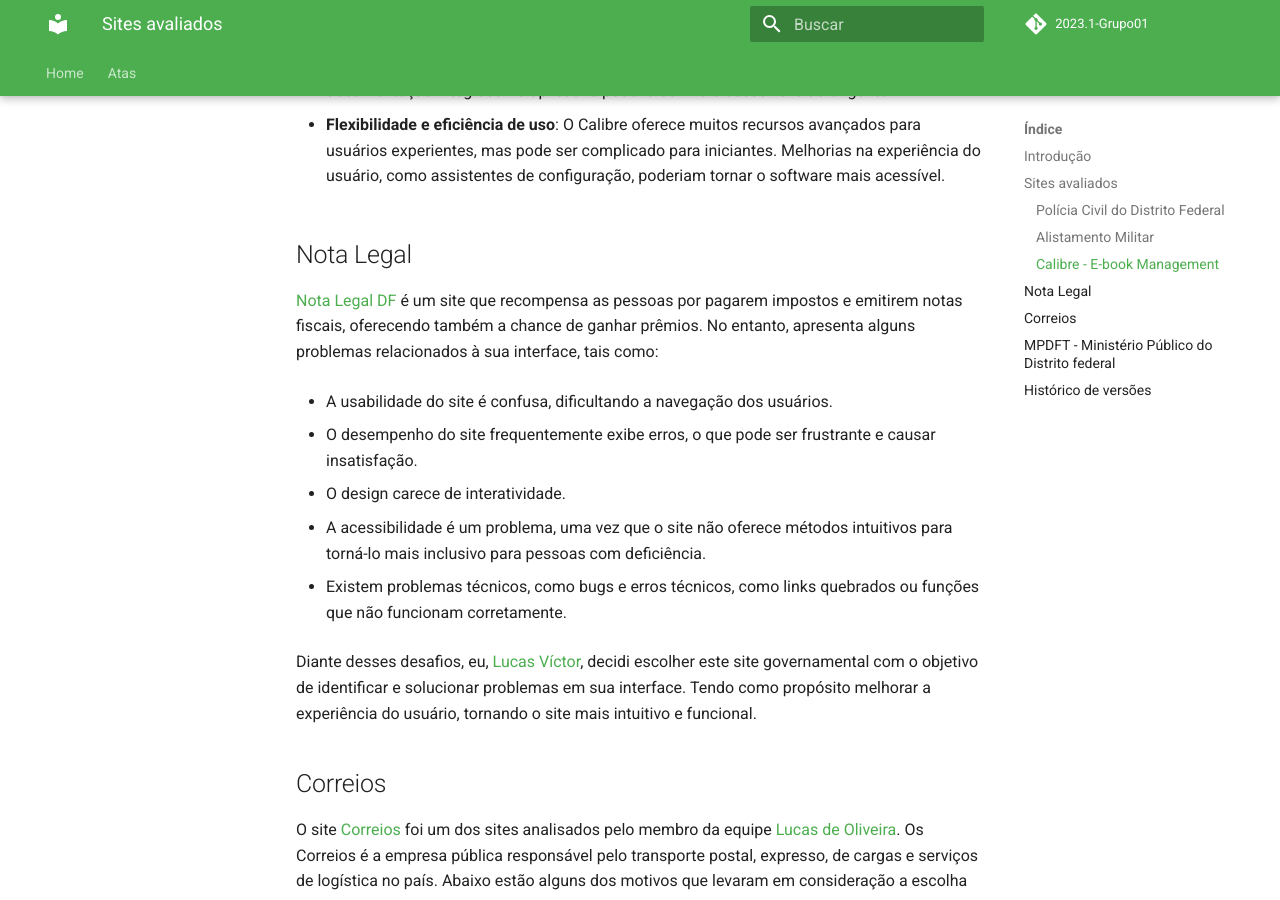
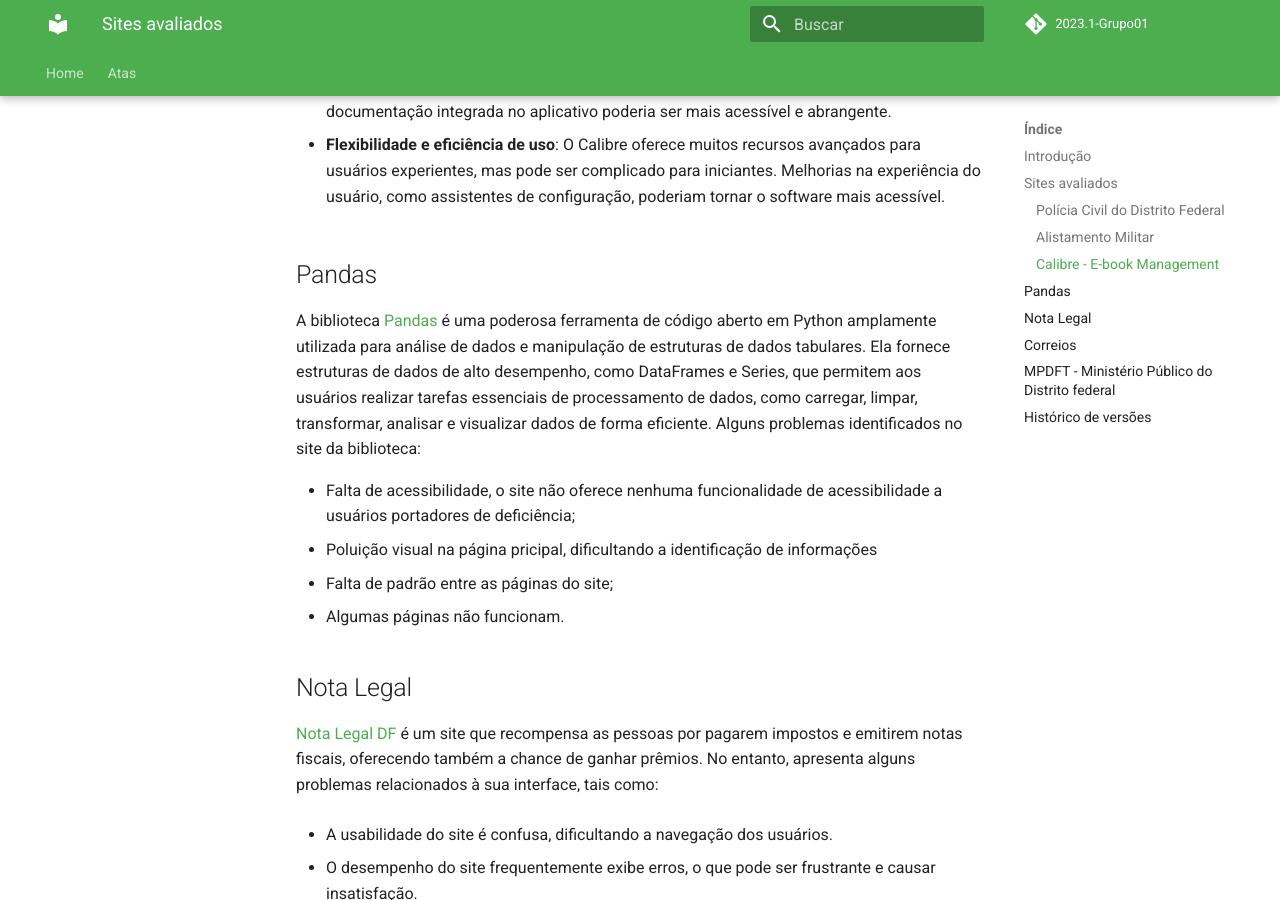
Before and after one commit to Interacao-Humano-Computador/2023.2-NotaLegal, an MkDocs documentation site: the page built from docs/planejamento do projeto/lista-sites-avaliados.md, in a window 1280 px wide and 900 px high, scrolled down 2056 px. Built offline with MkDocs 1.6.1 and Material for MkDocs 9.7.7, drawn with Linux system fonts in a browser that asks for light colours; comment, search, counter and statistics services are not loaded; some of the changed text lies outside the part shown.

Commit message:
Update lista-sites-avaliados.md

```diff
--- a/docs/planejamento do projeto/lista-sites-avaliados.md
+++ b/docs/planejamento do projeto/lista-sites-avaliados.md
@@ -5,11 +5,11 @@ Na fase inicial do projeto, os estudantes foram convidados a selecionar individu
 | Site avaliado                                                   | Membro que fez a avaliação                            |
 | :-------------------------------------------------------------: | :---------------------------------------------------: |
 | [Calibre - E-book Management](https://calibre-ebook.com)        |[Gabriel Rosa](https://github.com/gabrielrosa09)       |
+|[Pandas](https://pandas.pydata.org/)| [Gabriel Zaranza](https://github.com/GZaranza)|
+| [Polícia Civil do Distrito Federal](https://www.pcdf.df.gov.br) |[Izabella Alves](https://github.com/izabellaalves)     |
+| [Correios](https://www.correios.com.br/)     | [Lucas de Oliveira](https://github.com/LucasOliveiraDiasMarquesFerreira) |
 | [Alistamento Militar](https://alistamento.eb.mil.br/)           |[Lucas Ribeiro](https://github.com/lucassouzs)         |
-| [Polícia Civil do Distrito Federal](https://www.pcdf.df.gov.br) |[Izabella Alves](https://github.com/izabellaalves)     |
 | [Nota Legal](https://www.notalegal.df.gov.br/)                  | [Lucas Víctor](https://github.com/Lucas13032003)      |
-| [Correios](https://www.correios.com.br/)     | [Lucas de Oliveira](https://github.com/LucasOliveiraDiasMarquesFerreira) |
-| | |
 | [Ministério Público do Distrito Federal](https://www.mpdft.mp.br/portal/) | [Zenilda Vieira](https://github.com/ZenildaVieira) |
 
 **Tabela 1:** Tabela de sites avaliados (Fonte: [Izabella Alves](https://github.com/izabellaalves))
@@ -43,6 +43,15 @@ Um dos aplicativos cogitados pela equipe foi o [Calibre - E-book Management](htt
 - **Ajuda e documentação**: O Calibre oferece uma extensa documentação online, tutoriais e uma comunidade ativa de usuários que podem ajudar a resolver problemas. No entanto, a documentação integrada no aplicativo poderia ser mais acessível e abrangente.
 
 - **Flexibilidade e eficiência de uso**: O Calibre oferece muitos recursos avançados para usuários experientes, mas pode ser complicado para iniciantes. Melhorias na experiência do usuário, como assistentes de configuração, poderiam tornar o software mais acessível.
+
+## Pandas
+
+A biblioteca [Pandas](https://pandas.pydata.org/) é uma poderosa ferramenta de código aberto em Python amplamente utilizada para análise de dados e manipulação de estruturas de dados tabulares. Ela fornece estruturas de dados de alto desempenho, como DataFrames e Series, que permitem aos usuários realizar tarefas essenciais de processamento de dados, como carregar, limpar, transformar, analisar e visualizar dados de forma eficiente. Alguns problemas identificados no site da biblioteca:
+
+- Falta de acessibilidade, o site não oferece nenhuma funcionalidade de acessibilidade a usuários portadores de deficiência;
+- Poluição visual na página pricipal, dificultando a identificação de informações
+-  Falta de padrão entre as páginas do site;
+-  Algumas páginas não funcionam.
 
 ## Nota Legal
 
@@ -87,10 +96,11 @@ Esse site foi escolhido para ser avaliado pelas seguintes razões, tomando por b
 
 |Versão|Data|Descrição|Autor|Revisor|
 |:----:|----|---------|-----|:-------:|
-|`0.1`|06/09/2023|Criação do documento|[Izabella Alves](https://github.com/izabellaalves)|[Zenilda Vieira](https://github.com/zenildavieira)|
-|`0.2`|07/09/2023|Adicionando introdução e avaliação do PCDF|[Izabella Alves](https://github.com/izabellaalves)|[Zenilda Vieira](https://github.com/zenildavieira)|
-|`0.3`|10/09/2023|Adicionando introdução e avaliação do Calibre|[Gabriel Rosa](https://github.com/gabrielrosa09)|[Izabella Alves](https://github.com/izabellaalves)|
-|`0.4`|13/09/2023|Adicionando introdução e avaliação do Alistamento Militar|[Lucas Ribeiro](https://github.com/lucassouzs)|[Lucas Victor](https://github.com/Lucas13032003)|
-|`0.5`|13/09/2023 | Adicionando introdução e avaliação do Nota Legal|  [Lucas Víctor](https://github.com/Lucas13032003)  | [Lucas Ribeiro](https://github.com/lucassouzs) |
-|`0.6`|15/09/2023 | Adicionando introdução e avaliação do Correios|  [Lucas de Oliveira](https://github.com/LucasOliveiraDiasMarquesFerreira)  | [Gabriel Rosa](https://github.com/gabrielrosa09) |
-|`0.7`|16/09/2023 | Adicionando introdução e avaliação do MPDFT|  [Zenilda Vieira](https://github.com/ZenildaVieira)  | [Gabriel Zaranza](https://github.com/GZaranza) |
+|`1.0`|06/09/2023|Criação do documento|[Izabella Alves](https://github.com/izabellaalves)|[Zenilda Vieira](https://github.com/zenildavieira)|
+|`1.1`|07/09/2023|Adicionando introdução e avaliação do PCDF|[Izabella Alves](https://github.com/izabellaalves)|[Zenilda Vieira](https://github.com/zenildavieira)|
+|`1.2`|10/09/2023|Adicionando introdução e avaliação do Calibre|[Gabriel Rosa](https://github.com/gabrielrosa09)|[Izabella Alves](https://github.com/izabellaalves)|
+|`1,3`|13/09/2023|Adicionando introdução e avaliação do Alistamento Militar|[Lucas Ribeiro](https://github.com/lucassouzs)|[Lucas Victor](https://github.com/Lucas13032003)|
+|`1.4`|13/09/2023 | Adicionando introdução e avaliação do Nota Legal|  [Lucas Víctor](https://github.com/Lucas13032003)  | [Lucas Ribeiro](https://github.com/lucassouzs) |
+|`1.5`|15/09/2023 | Adicionando introdução e avaliação do Correios|  [Lucas de Oliveira](https://github.com/LucasOliveiraDiasMarquesFerreira)  | [Gabriel Rosa](https://github.com/gabrielrosa09) |
+|`1.6`|16/09/2023 | Adicionando introdução e avaliação do MPDFT|  [Zenilda Vieira](https://github.com/ZenildaVieira)  | [Gabriel Zaranza](https://github.com/GZaranza) |
+`1.7`|27/09/2023 | Adicionando introdução e avaliação do Pandas|  [Gabriel Zaranza](https://github.com/GZaranza)   |  [Lucas de Oliveira](https://github.com/LucasOliveiraDiasMarquesFerreira)|
```
